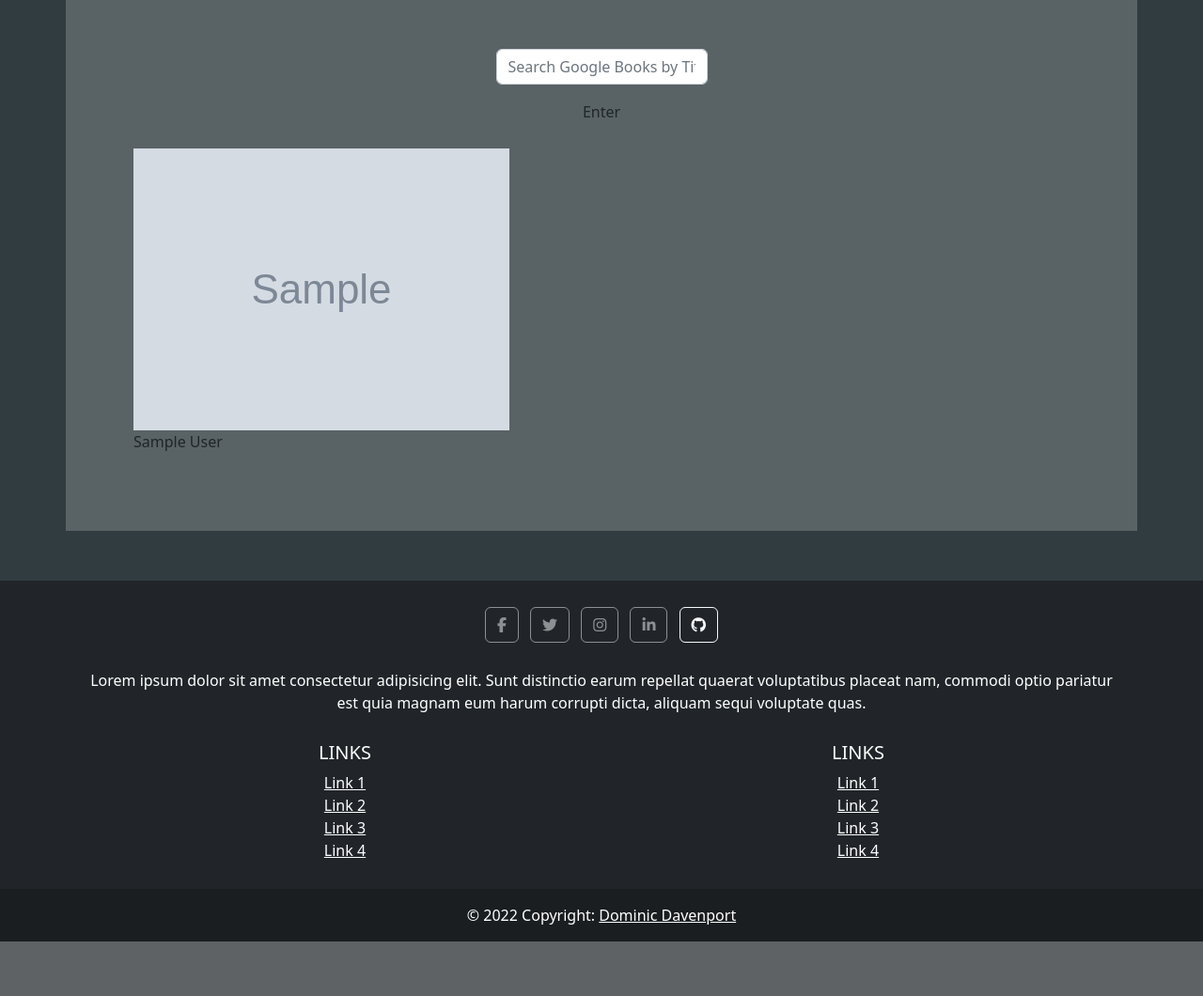
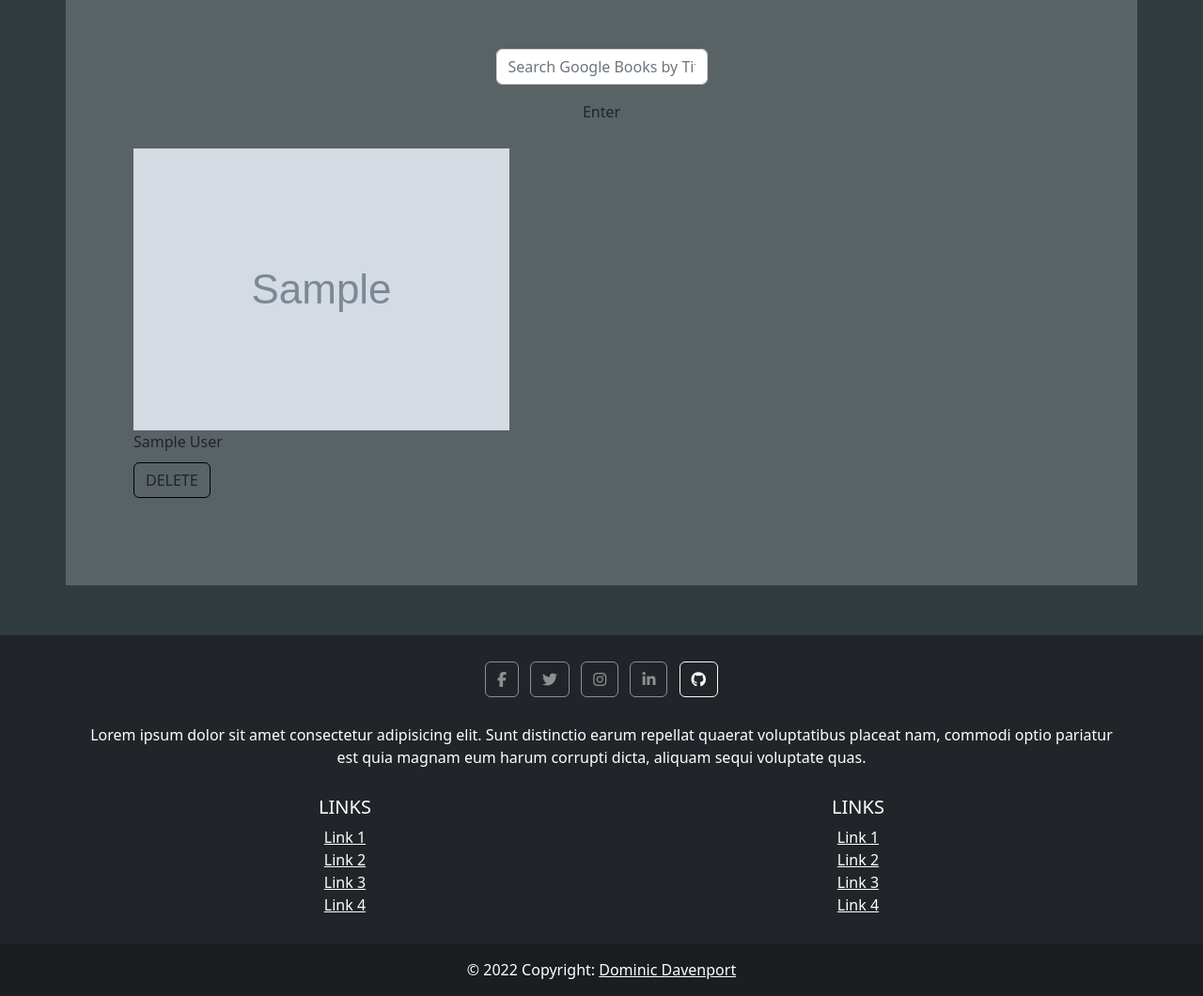
Before and after one commit to TrashBandiHoot/CT-Capstone, a Flask app: page /eapi in a window 1280 px wide. Shown: the part 336-1396 px from the top of the page at 94% size. Before the commit the page ends 1338 px from the top, so only its background shows below. Run offline with Flask 2, Linux system fonts and the light colour scheme; tables that the repository leaves empty hold one stand-in row (values such as "Sample post"); grey boxes marked "Sample" are stand-in pictures; some libraries are stand-ins or nearby versions.

Commit message:
cleaned up css

```diff
--- a/app/site/site_templates/externalapi.html
+++ b/app/site/site_templates/externalapi.html
@@ -28,7 +28,11 @@
                   <img src="{{ book.imgurl }}" alt="">
                   <br>
                   {{ book.title }}
-               </div>
+                  <br>
+                  <form action="post">
+                  <input class="delete_button btn" type="submit" name="DELETE" value="DELETE" href="{{ url_for('api.deletebook', id = book.book_id) }}">
+                  </form>
+                </div>
                {% endfor %}
               </div>
             </div>
--- a/app/site/site_templates/profile.html
+++ b/app/site/site_templates/profile.html
@@ -27,9 +27,13 @@
                     <div class="px-4 py-3">
                         <h5 class="mb-0 text-muted">About</h5>
                         <div class="p-4 rounded shadow-sm bg-light">
+                            <h5 class="mb-0 text-muted">Proffesion</h5>
                             <p class="font-italic mb-0">{{ profession }}</p>
+                            <h5 class="mb-0 text-muted">Phone Number</h5>
                             <p class="font-italic mb-0">{{ phone_number }}</p>
+                            <h5 class="mb-0 text-muted">Location</h5>
                             <p class="font-italic mb-0">{{ location }}</p>
+                            <h5 class="mb-0 text-muted">Hobbies</h5>
                             <p class="font-italic mb-0">{{ hobbies }}</p>
                         </div>
                     </div>
--- a/app/static/css/main.css
+++ b/app/static/css/main.css
@@ -37,3 +37,11 @@
     border-radius: 25px;
 	background-color: rgba(211, 211, 211, 0.5);
 }
+
+.delete_button {
+	border: 1px solid black;
+}
+
+.delete_button:hover {
+	background-color: red;
+}
--- a/models.py
+++ b/models.py
@@ -101,3 +101,6 @@ class UserBooks(db.Model):
 class BookSchema(ma.Schema):
     class Meta:
         fields = ['id', 'book_id', 'title', 'imgurl', 'user_token']
+
+book_schema = BookSchema()
+books_schema = BookSchema(many = True)
```
Also changed, not shown: app/api/routes.py (+7 -5 lines).
